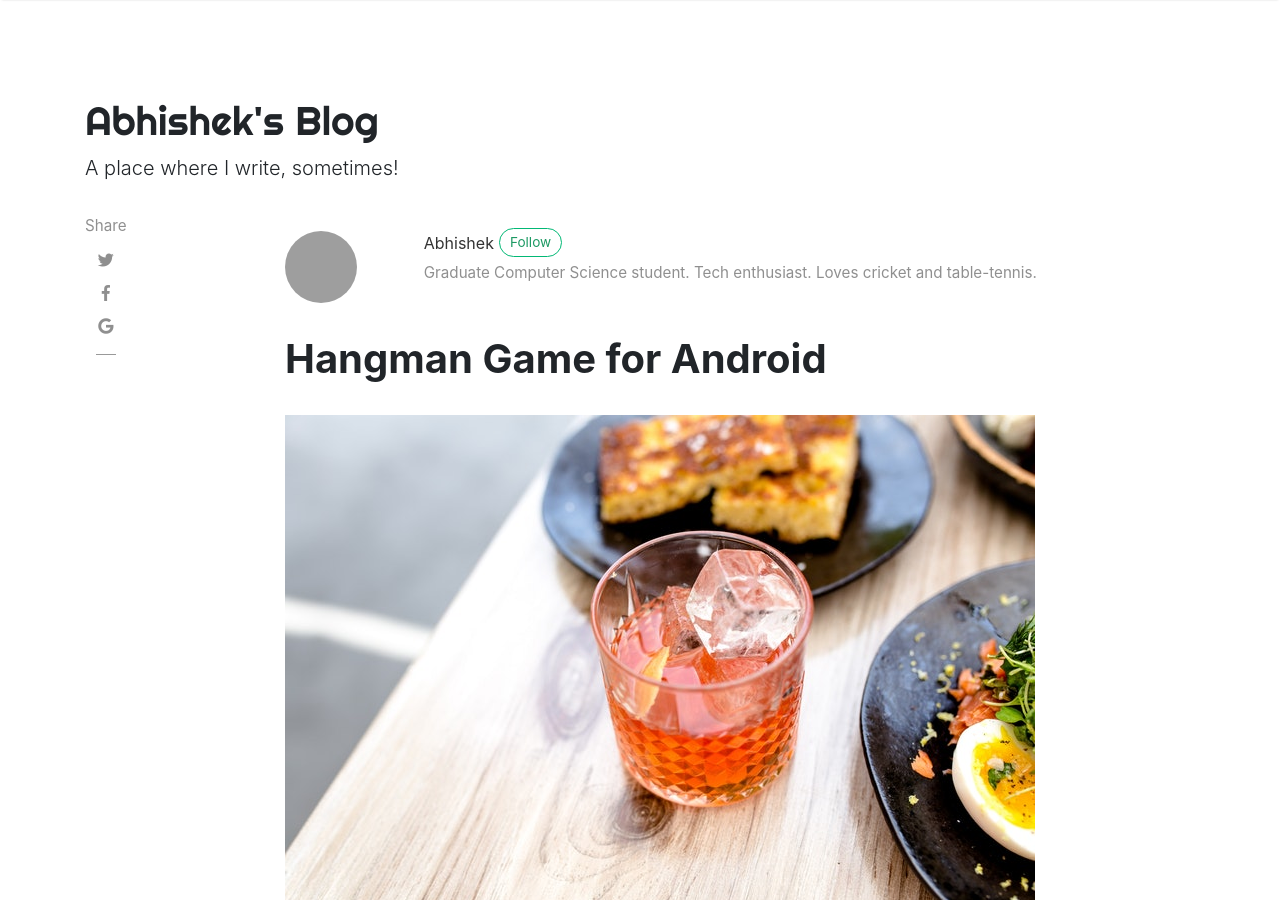
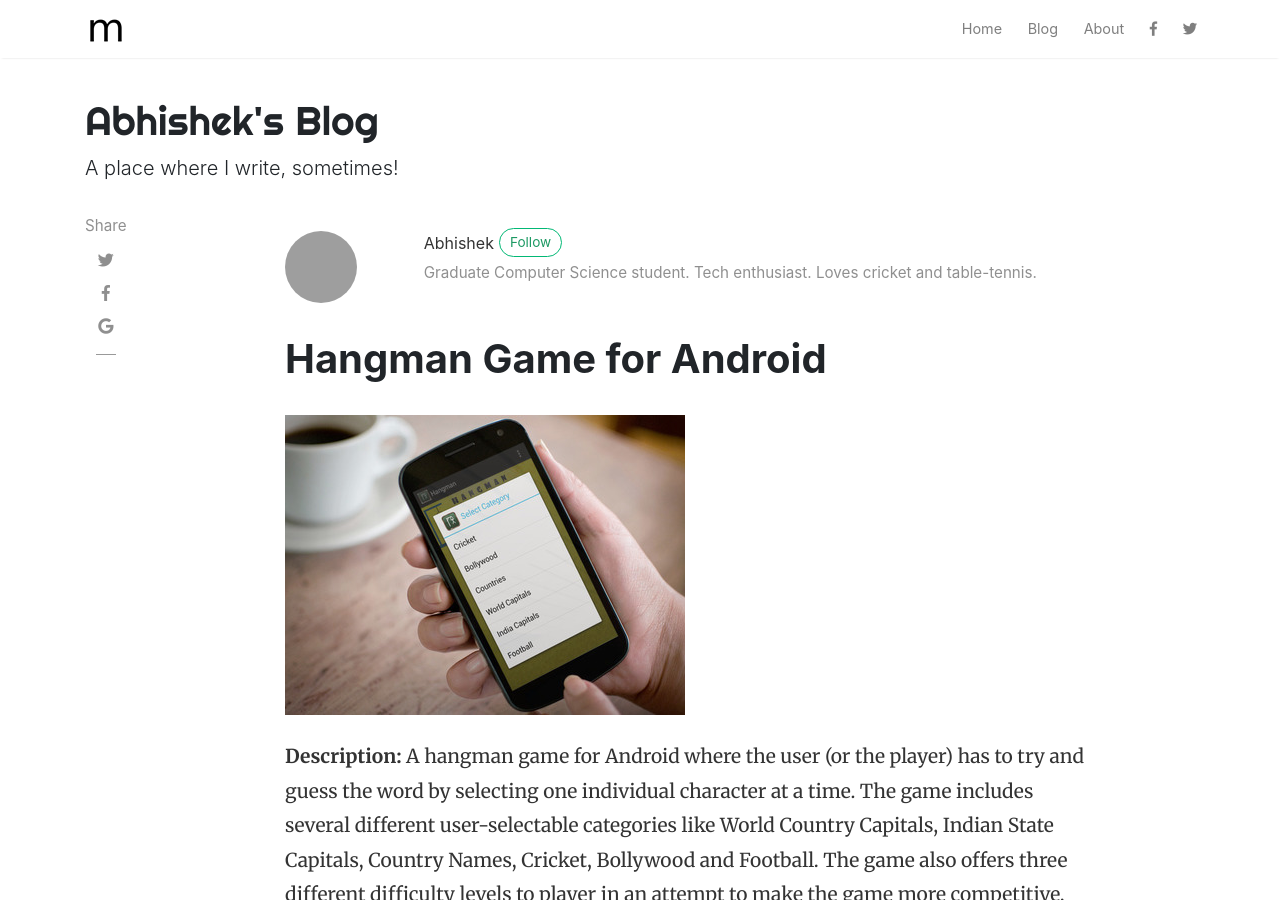
Before and after one commit to abhishekmsharma/blog, a Jekyll site: the page built from _posts/2014-09-10-hangman-game-for-android.md, in a window 1280 px wide and 900 px high. Built offline with Jekyll 4.4.1, drawn with Linux system fonts in a browser that asks for light colours; nearby versions of some CDN libraries; comment, search, counter and statistics services are not loaded; grey boxes are pictures that could not be loaded.

Commit message:
Update 2014-09-10-hangman-game-for-android.md

```diff
--- a/_posts/2014-09-10-hangman-game-for-android.md
+++ b/_posts/2014-09-10-hangman-game-for-android.md
@@ -3,7 +3,7 @@ layout: post
 title:  "Hangman Game for Android"
 author: abhishek
 categories: [ android, software development, game, mobile development ]
-image: assets/images/17.jpg
+image: assets/images/hangman-cover.jpg
 ---
 <strong>Description:</strong> A hangman game for Android where the user (or the player) has to try and guess the word by selecting one individual character at a time. The game includes several different user-selectable categories like World Country Capitals, Indian State Capitals, Country Names, Cricket, Bollywood and Football. The game also offers three different difficulty levels to player in an attempt to make the game more competitive, and has other basic options to enable or disable sound, pop-ups, etc.
 
```
